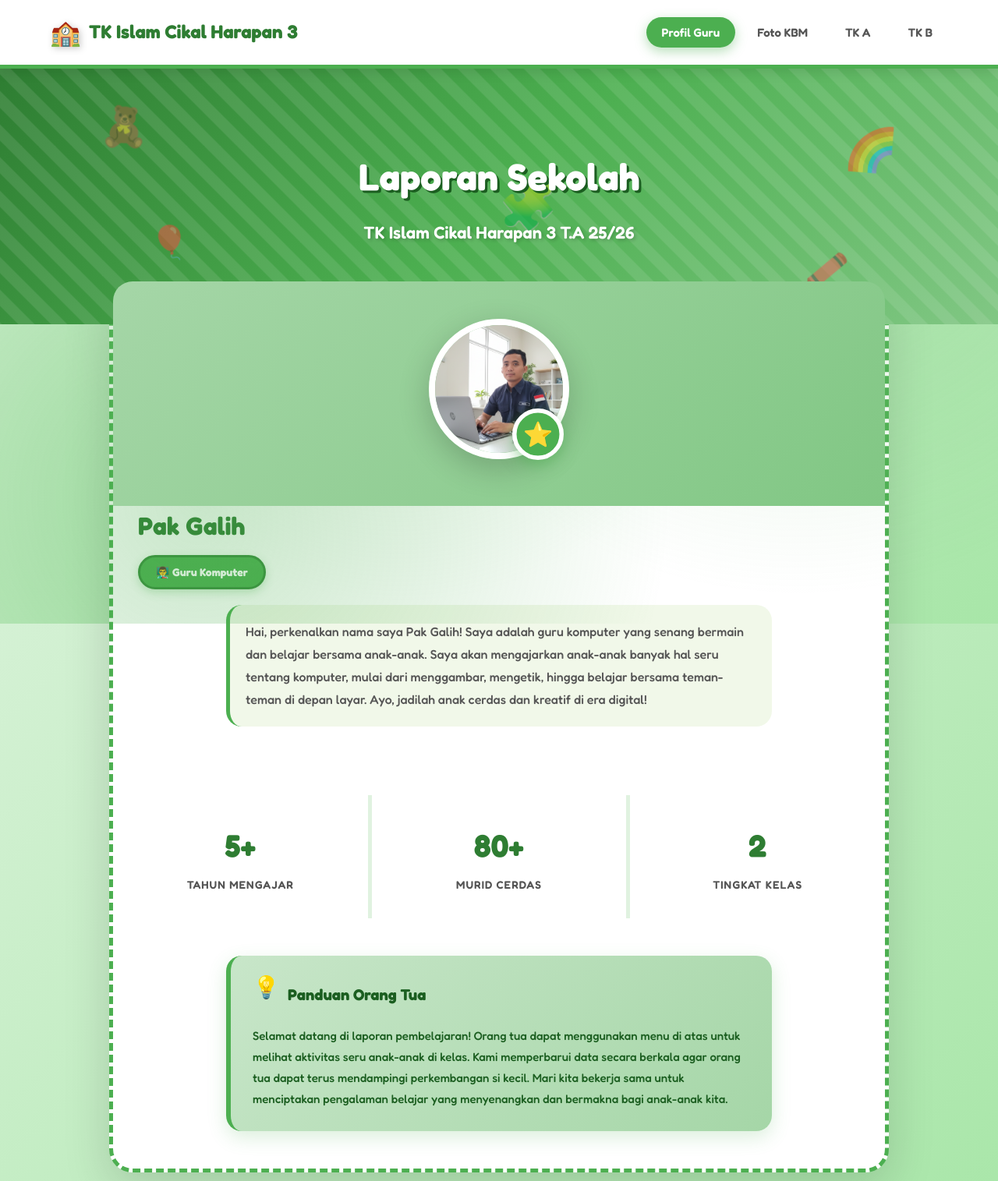
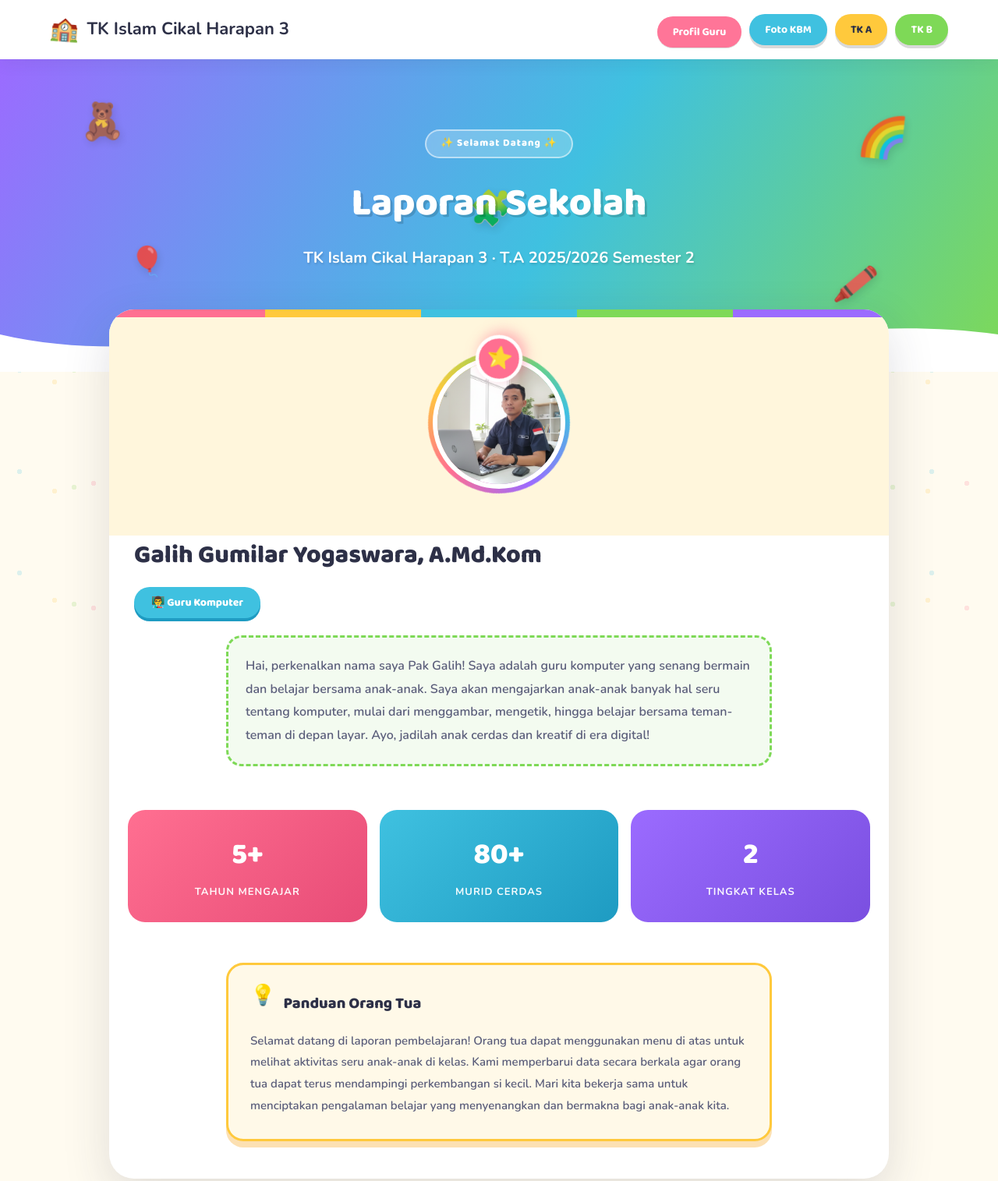
Before and after one commit to galihyogaswara/LaporanTKCikalHarapan3, a plain HTML site: page index.html in a window 1280 px wide. Shown: the top 1515 px of the page at 78% size. Drawn offline with nearby package versions, Linux system fonts and the light colour scheme.

Commit message:
Update index.html

```diff
--- a/index.html
+++ b/index.html
@@ -6,32 +6,53 @@
   <title>Profil Guru - TK Cikal Harapan 3</title>
   <link rel="preconnect" href="https://fonts.googleapis.com">
   <link rel="preconnect" href="https://fonts.gstatic.com" crossorigin>
-  <link href="https://fonts.googleapis.com/css2?family=Fredoka:wght@400;500;600;700&display=swap" rel="stylesheet">
+  <link href="https://fonts.googleapis.com/css2?family=Baloo+2:wght@500;600;700;800&family=Nunito:wght@400;600;700;800;900&display=swap" rel="stylesheet">
   <style>
-    /* ===== GLOBAL ===== */
-    * {box-sizing:border-box;margin:0;padding:0}
-    body {
-      font-family:'Fredoka', 'Comic Sans MS', 'Segoe UI', Tahoma, Geneva, Verdana, sans-serif;
-      background:linear-gradient(135deg, #d4f1d4 0%, #a8e6a8 100%);
-      background-attachment:fixed;
-      color:#333;
-      line-height:1.6;
-      scroll-behavior:smooth;
-      position:relative;
+    /* ===== TOKENS ===== */
+    :root{
+      --yellow:#FFC93C;
+      --yellow-dark:#F5A623;
+      --blue:#3FC1E0;
+      --blue-dark:#1E9BC2;
+      --pink:#FF6F91;
+      --pink-dark:#E84C77;
+      --green:#7ED957;
+      --green-dark:#4CAF50;
+      --purple:#9B6BFF;
+      --purple-dark:#7A4FE0;
+      --cream:#FFFBF0;
+      --ink:#2D3047;
+      --ink-soft:#5A5D7A;
     }
 
-    /* Floating shapes background */
+    * {box-sizing:border-box;margin:0;padding:0}
+    html{scroll-behavior:smooth}
+    body {
+      font-family:'Nunito', 'Segoe UI', Tahoma, Geneva, Verdana, sans-serif;
+      background:var(--cream);
+      color:var(--ink);
+      line-height:1.6;
+      position:relative;
+      overflow-x:hidden;
+    }
+
+    h1,h2,h3,.brand,.badge,.stat-number{
+      font-family:'Baloo 2','Fredoka','Comic Sans MS',sans-serif;
+    }
+
+    /* confetti dot background */
     body::before {
       content:"";
       position:fixed;
-      top:0;
-      left:0;
-      width:100%;
-      height:100%;
+      inset:0;
       background-image:
-        radial-gradient(circle at 20% 80%, rgba(76, 175, 80, 0.3) 0%, transparent 50%),
-        radial-gradient(circle at 80% 20%, rgba(129, 199, 132, 0.3) 0%, transparent 50%),
-        radial-gradient(circle at 40% 40%, rgba(165, 214, 167, 0.3) 0%, transparent 50%);
+        radial-gradient(circle, var(--yellow) 3px, transparent 3px),
+        radial-gradient(circle, var(--pink) 3px, transparent 3px),
+        radial-gradient(circle, var(--blue) 3px, transparent 3px),
+        radial-gradient(circle, var(--green) 3px, transparent 3px);
+      background-size: 140px 140px, 160px 160px, 130px 130px, 150px 150px;
+      background-position: 0 0, 40px 60px, 90px 20px, 20px 100px;
+      opacity:.18;
       pointer-events:none;
       z-index:0;
     }
@@ -43,8 +64,7 @@
       position:sticky;
       top:0;
       z-index:100;
-      box-shadow:0 4px 15px rgba(0,0,0,.1);
-      border-bottom:5px solid #4CAF50;
+      box-shadow:0 4px 20px rgba(45,48,71,.08);
     }
     .nav-container {
       max-width:1200px;
@@ -52,114 +72,115 @@
       display:flex;
       justify-content:space-between;
       align-items:center;
-      padding:16px 24px;
+      padding:14px 24px;
+      gap:16px;
+      flex-wrap:wrap;
     }
     .nav-brand {
-      font-size:24px;
+      font-size:22px;
       font-weight:700;
-      color:#2E7D32;
+      color:var(--ink);
       display:flex;
       align-items:center;
       gap:10px;
+      white-space:nowrap;
     }
-    .nav-brand::before {
-      content:"🏫";
-      font-size:32px;
-      filter:drop-shadow(2px 2px 4px rgba(0,0,0,0.2));
+    .nav-brand .emoji {
+      font-size:30px;
+      display:inline-block;
+      animation:wiggle 3s ease-in-out infinite;
+    }
+    @keyframes wiggle{
+      0%,100%{transform:rotate(-8deg)}
+      50%{transform:rotate(8deg)}
     }
     nav ul {
       list-style:none;
       display:flex;
-      gap:8px;
+      gap:10px;
+      flex-wrap:wrap;
     }
     nav a {
-      color:#555;
+      color:#fff;
       text-decoration:none;
-      padding:10px 20px;
+      padding:9px 20px;
       border-radius:25px;
-      font-weight:600;
-      font-size:15px;
-      transition:all .3s ease;
-      position:relative;
+      font-weight:700;
+      font-size:14px;
+      font-family:'Baloo 2',sans-serif;
+      transition:all .25s ease;
+      display:inline-block;
+      box-shadow:0 4px 0 rgba(0,0,0,.15);
     }
-    nav a:hover {
-      background:#81C784;
-      color:#fff;
-      transform:translateY(-3px) scale(1.05);
-      box-shadow:0 5px 15px rgba(129, 199, 132, 0.4);
-    }
-    nav a.active {
-      background:#4CAF50;
-      color:#fff;
-      box-shadow:0 5px 15px rgba(76, 175, 80, 0.4);
+    nav li:nth-child(1) a{background:var(--pink)}
+    nav li:nth-child(2) a{background:var(--blue)}
+    nav li:nth-child(3) a{background:var(--yellow); color:var(--ink)}
+    nav li:nth-child(4) a{background:var(--green)}
+    nav a:hover, nav a.active {
+      transform:translateY(3px);
+      box-shadow:0 1px 0 rgba(0,0,0,.15);
+      filter:brightness(1.05);
     }
 
     /* ===== HEADER ===== */
     header {
-      background:linear-gradient(135deg,#2E7D32 0%, #4CAF50 50%, #81C784 100%);
+      background:linear-gradient(120deg, var(--purple) 0%, var(--blue) 55%, var(--green) 100%);
       color:#fff;
-      padding:100px 24px;
+      padding:90px 24px 130px;
       text-align:center;
       position:relative;
       overflow:hidden;
     }
-    header::before {
-      content:"";
-      position:absolute;
-      top:-50%;
-      left:-50%;
-      width:200%;
-      height:200%;
-      background:repeating-linear-gradient(
-        45deg,
-        transparent,
-        transparent 15px,
-        rgba(255,255,255,0.1) 15px,
-        rgba(255,255,255,0.1) 30px
-      );
-      animation:moveStripes 30s linear infinite;
-    }
-    @keyframes moveStripes {
-      0% {transform:translate(0,0)}
-      100% {transform:translate(50px,50px)}
-    }
 
-    /* Floating doodles */
     .doodle {
       position:absolute;
-      font-size:50px;
-      opacity:0.5;
-      animation:float 7s ease-in-out infinite;
+      font-size:46px;
+      opacity:0.85;
+      animation:float 6s ease-in-out infinite;
+      filter:drop-shadow(2px 4px 6px rgba(0,0,0,.15));
     }
-    .doodle:nth-child(1) {top:15%;left:10%;animation-delay:0s;}
-    .doodle:nth-child(2) {top:65%;left:15%;animation-delay:1s;font-size:40px;}
-    .doodle:nth-child(3) {top:25%;right:10%;animation-delay:2s;font-size:55px;}
-    .doodle:nth-child(4) {top:75%;right:15%;animation-delay:1.5s;}
-    .doodle:nth-child(5) {top:45%;left:50%;animation-delay:0.5s;font-size:60px;}
+    .doodle:nth-child(1) {top:12%;left:8%;animation-delay:0s;}
+    .doodle:nth-child(2) {top:62%;left:13%;animation-delay:1s;font-size:36px;}
+    .doodle:nth-child(3) {top:20%;right:9%;animation-delay:2s;font-size:52px;}
+    .doodle:nth-child(4) {top:68%;right:12%;animation-delay:1.5s;}
+    .doodle:nth-child(5) {top:42%;left:47%;animation-delay:0.5s;font-size:44px;}
 
     @keyframes float {
-      0%, 100% {transform:translateY(0px) rotate(-5deg)}
-      50% {transform:translateY(-25px) rotate(5deg)}
+      0%, 100% {transform:translateY(0px) rotate(-6deg)}
+      50% {transform:translateY(-22px) rotate(6deg)}
     }
 
     .header-content {
       position:relative;
-      z-index:1;
+      z-index:2;
       max-width:800px;
       margin:0 auto;
     }
+    .eyebrow{
+      display:inline-block;
+      background:rgba(255,255,255,.22);
+      backdrop-filter:blur(4px);
+      padding:6px 18px;
+      border-radius:20px;
+      font-weight:800;
+      font-family:'Baloo 2',sans-serif;
+      font-size:13px;
+      letter-spacing:1px;
+      margin-bottom:18px;
+      border:2px solid rgba(255,255,255,.5);
+    }
     header h1 {
-      font-size:48px;
-      margin-bottom:16px;
-      font-weight:700;
+      font-size:50px;
+      margin-bottom:14px;
+      font-weight:800;
       color:#fff;
-      text-shadow:3px 3px 0px #1B5E20;
+      text-shadow:3px 3px 0px rgba(0,0,0,.15);
       animation:bounceIn 1s ease;
     }
     header p {
-      font-size:22px;
-      font-weight:600;
-      text-shadow:2px 2px 4px rgba(0,0,0,0.2);
+      font-size:20px;
+      font-weight:700;
+      text-shadow:1px 2px 3px rgba(0,0,0,.15);
       animation:bounceIn 1.2s ease;
     }
 
@@ -170,18 +191,42 @@
       100% {transform:scale(1)}
     }
 
+    .wave{
+      position:absolute;
+      bottom:-2px;
+      left:0;
+      width:100%;
+      line-height:0;
+      z-index:1;
+    }
+    .wave svg{
+      width:100%;
+      height:90px;
+      display:block;
+    }
+
     /* ===== CONTAINER ===== */
     .container {
       width:92%;
       max-width:1000px;
-      margin:-60px auto 40px;
+      margin:-80px auto 40px;
       background:#fff;
       padding:0;
-      border-radius:30px;
-      box-shadow:0 20px 60px rgba(0,0,0,.15);
+      border-radius:32px;
+      box-shadow:0 20px 60px rgba(45,48,71,.15);
       animation:slideUp 1s ease;
       overflow:hidden;
-      border:5px dashed #4CAF50;
+      position:relative;
+      z-index:3;
+    }
+    .container::before{
+      content:"";
+      display:block;
+      height:10px;
+      background:repeating-linear-gradient(90deg,
+        var(--pink) 0 8%, var(--yellow) 8% 16%, var(--blue) 16% 24%,
+        var(--green) 24% 32%, var(--purple) 32% 40%);
+      background-size:250% 100%;
     }
 
     @keyframes slideUp {
@@ -191,58 +236,58 @@
 
     /* ===== PROFILE CARD ===== */
     .profile-header {
-      background:linear-gradient(135deg,#A5D6A7 0%, #81C784 100%);
-      padding:48px 32px 32px;
+      background:#FFF6DC;
+      padding:44px 32px 28px;
       text-align:center;
       position:relative;
     }
     .profile-avatar {
       position:relative;
       display:inline-block;
-      margin-bottom:20px;
+      margin-bottom:18px;
+      border-radius:50%;
+      padding:6px;
+      background:conic-gradient(var(--pink), var(--yellow), var(--green), var(--blue), var(--purple), var(--pink));
+      animation:spin 8s linear infinite;
+    }
+    @keyframes spin{
+      to{transform:rotate(360deg)}
     }
     .profile-avatar img {
-      width:180px;
-      height:180px;
+      width:170px;
+      height:170px;
       border-radius:50%;
       object-fit:cover;
-      border:8px solid #fff;
-      box-shadow:0 12px 40px rgba(0,0,0,.2);
-      transition:all .4s ease;
-      animation:zoomIn .8s ease;
+      border:6px solid #fff;
+      display:block;
+      animation:unspin 8s linear infinite;
     }
-    .profile-avatar img:hover {
-      transform:scale(1.15) rotate(8deg);
-      box-shadow:0 16px 50px rgba(0,0,0,.3);
+    @keyframes unspin{
+      to{transform:rotate(-360deg)}
     }
     .profile-avatar::after {
       content:"⭐";
       position:absolute;
-      bottom:10px;
-      right:10px;
-      background:#4CAF50;
+      bottom:6px;
+      right:6px;
+      background:var(--pink);
       color:#fff;
-      width:50px;
-      height:50px;
+      width:46px;
+      height:46px;
       border-radius:50%;
       display:flex;
       align-items:center;
       justify-content:center;
-      font-size:28px;
-      font-weight:900;
-      border:5px solid #fff;
-      box-shadow:0 6px 16px rgba(76, 175, 80, 0.5);
+      font-size:24px;
+      border:4px solid #fff;
+      box-shadow:0 6px 14px rgba(255,111,145,.5);
       animation:pulse 2s ease infinite;
+      z-index:2;
     }
 
     @keyframes pulse {
       0%, 100% {transform:scale(1)}
-      50% {transform:scale(1.1)}
-    }
-
-    @keyframes zoomIn {
-      from{opacity:0;transform:scale(.5) rotate(-10deg)}
-      to{opacity:1;transform:scale(1) rotate(0deg)}
+      50% {transform:scale(1.12)}
     }
 
     .profile-info {
@@ -250,156 +295,135 @@
     }
     .profile-info h2 {
       font-size:32px;
-      margin-bottom:12px;
-      font-weight:700;
-      color:#2E7D32;
+      margin-bottom:14px;
+      font-weight:800;
+      color:var(--ink);
     }
     .profile-badge {
       display:inline-block;
-      background:#4CAF50;
+      background:var(--blue);
       color:#fff;
-      padding:8px 20px;
+      padding:9px 22px;
       border-radius:25px;
       font-size:14px;
-      font-weight:700;
-      margin-bottom:20px;
-      border:3px solid #388E3C;
-      box-shadow:0 4px 12px rgba(76, 175, 80, 0.3);
+      font-weight:800;
+      font-family:'Baloo 2',sans-serif;
+      margin-bottom:22px;
+      box-shadow:0 4px 0 var(--blue-dark);
     }
     .profile-description {
       font-size:16px;
-      color:#555;
+      color:var(--ink-soft);
       max-width:700px;
       margin:0 auto 24px;
-      line-height:1.8;
-      font-weight:500;
-      background:#f1f8e9;
-      padding:20px;
+      line-height:1.85;
+      font-weight:600;
+      background:#F3FBF0;
+      padding:22px;
       border-radius:20px;
-      border-left:5px solid #4CAF50;
+      border:3px dashed var(--green);
     }
 
     /* ===== STATS ===== */
     .stats {
       display:grid;
       grid-template-columns:repeat(auto-fit,minmax(200px,1fr));
-      gap:5px;
-      background:#e0f2e0;
-      margin-top:32px;
+      gap:16px;
+      padding:0 24px 8px;
     }
     .stat-item {
-      background:#fff;
-      padding:32px 20px;
+      border-radius:22px;
+      padding:28px 20px;
       text-align:center;
-      transition:all .4s ease;
-      position:relative;
+      transition:all .3s ease;
+      color:#fff;
     }
-    .stat-item::before {
-      content:"";
-      position:absolute;
-      top:0;
-      left:0;
-      right:0;
-      height:5px;
-      background:linear-gradient(90deg, #2E7D32, #4CAF50);
-      transform:scaleX(0);
-      transition:transform .4s;
-    }
-    .stat-item:hover::before {
-      transform:scaleX(1);
-    }
+    .stat-item:nth-child(1){background:linear-gradient(135deg, var(--pink), var(--pink-dark));}
+    .stat-item:nth-child(2){background:linear-gradient(135deg, var(--blue), var(--blue-dark));}
+    .stat-item:nth-child(3){background:linear-gradient(135deg, var(--purple), var(--purple-dark));}
     .stat-item:hover {
-      background:linear-gradient(135deg, #A5D6A7 0%, #81C784 100%);
-      transform:translateY(-8px) scale(1.05);
-      box-shadow:0 12px 24px rgba(76, 175, 80, 0.3);
+      transform:translateY(-8px) rotate(-1deg) scale(1.03);
+      box-shadow:0 14px 28px rgba(45,48,71,.25);
     }
     .stat-number {
-      font-size:40px;
-      font-weight:700;
-      color:#2E7D32;
-      margin-bottom:8px;
-      animation:countUp 1s ease;
-    }
-    @keyframes countUp {
-      from {opacity:0;transform:translateY(20px)}
-      to {opacity:1;transform:translateY(0)}
+      font-size:38px;
+      font-weight:800;
+      margin-bottom:6px;
     }
     .stat-label {
-      font-size:14px;
-      color:#555;
+      font-size:13px;
       text-transform:uppercase;
       letter-spacing:1px;
-      font-weight:600;
+      font-weight:700;
+      opacity:.95;
     }
 
     /* ===== INFO SECTION ===== */
     .info-section {
-      padding:48px 32px;
+      padding:44px 32px 48px;
       text-align:center;
     }
     .info-card {
-      background:linear-gradient(135deg,#C8E6C9 0%, #A5D6A7 100%);
-      border-left:6px solid #4CAF50;
+      background:#FFF9E8;
+      border:3px solid var(--yellow);
       padding:28px;
-      border-radius:20px;
+      border-radius:22px;
       max-width:700px;
       margin:0 auto;
       text-align:left;
-      box-shadow:0 8px 24px rgba(76, 175, 80, 0.2);
+      box-shadow:0 8px 0 rgba(245,166,35,.35);
       transition:all .3s;
-      animation:slideUp 1.2s ease;
     }
     .info-card:hover {
       transform:translateY(-4px);
-      box-shadow:0 12px 32px rgba(76, 175, 80, 0.3);
     }
     .info-card h3 {
       font-size:20px;
-      color:#1B5E20;
-      margin-bottom:16px;
+      color:var(--ink);
+      margin-bottom:14px;
       display:flex;
       align-items:center;
       gap:10px;
-      font-weight:700;
+      font-weight:800;
     }
-    .info-card h3::before {
-      content:"💡";
-      font-size:28px;
+    .info-card h3 .icon {
+      font-size:26px;
       animation:bounce 2s ease infinite;
     }
     @keyframes bounce {
       0%, 100% {transform:translateY(0)}
-      50% {transform:translateY(-10px)}
+      50% {transform:translateY(-8px)}
     }
     .info-card p {
-      color:#1B5E20;
+      color:var(--ink-soft);
       font-size:15px;
-      line-height:1.8;
-      font-weight:500;
+      line-height:1.85;
+      font-weight:600;
     }
 
     /* ===== FOOTER ===== */
     footer {
-      background:#1B5E20;
-      color:#ddd;
+      background:var(--ink);
+      color:#c9cae0;
       text-align:center;
       padding:40px 24px;
-      margin-top:60px;
+      margin-top:50px;
       font-size:14px;
       position:relative;
       overflow:hidden;
     }
-
     footer::before {
       content:"";
       position:absolute;
       top:0;
       left:0;
       right:0;
-      height:5px;
-      background:linear-gradient(90deg, #2E7D32, #4CAF50, #81C784, #A5D6A7);
+      height:6px;
+      background:repeating-linear-gradient(90deg,
+        var(--pink) 0 8%, var(--yellow) 8% 16%, var(--blue) 16% 24%,
+        var(--green) 24% 32%, var(--purple) 32% 40%);
+      background-size:250% 100%;
     }
-
     .footer-content {
       max-width:1000px;
       margin:0 auto;
@@ -407,48 +431,52 @@
       z-index:1;
     }
     .footer-text {
-      margin-bottom:12px;
-      font-weight:600;
+      margin-bottom:10px;
+      font-weight:700;
       font-size:16px;
+      color:#fff;
+      font-family:'Baloo 2',sans-serif;
     }
     .footer-links {
       display:flex;
       justify-content:center;
-      gap:24px;
-      margin-top:20px;
+      gap:16px;
+      margin-top:18px;
+      flex-wrap:wrap;
     }
     .footer-links a {
-      color:#aaa;
+      color:#c9cae0;
       text-decoration:none;
-      transition:.3s;
-      font-weight:600;
-      padding:8px 16px;
-      border-radius:12px;
+      transition:.25s;
+      font-weight:700;
+      padding:8px 18px;
+      border-radius:14px;
+      font-family:'Baloo 2',sans-serif;
+      font-size:13px;
     }
     .footer-links a:hover {
-      color:#fff;
-      background:#4CAF50;
+      color:var(--ink);
+      background:var(--yellow);
       transform:translateY(-2px);
     }
 
     /* ===== RESPONSIVE ===== */
     @media(max-width:768px){
-      body {
-        font-family:'Fredoka', 'Comic Sans MS', 'Segoe UI', Tahoma, Geneva, Verdana, sans-serif;
-      }
-      header h1 {font-size:36px}
-      header p {font-size:16px}
-      .nav-container {flex-direction:column;gap:16px;padding:16px}
+      header {padding:64px 20px 110px;}
+      header h1 {font-size:32px}
+      header p {font-size:15px}
+      .nav-container {flex-direction:column;gap:12px;padding:14px}
       nav ul {flex-wrap:wrap;justify-content:center}
-      .container {margin-top:-40px;border-width:3px}
-      .profile-header {padding:32px 20px 24px}
-      .profile-avatar img {width:150px;height:150px}
-      .profile-info {padding:0 20px 24px}
-      .profile-info h2 {font-size:26px}
-      .info-section {padding:32px 20px}
-      .stats {grid-template-columns:1fr 1fr}
-      .stat-number {font-size:32px}
-      .doodle {font-size:35px !important}
+      .container {margin-top:-70px}
+      .profile-header {padding:30px 18px 22px}
+      .profile-avatar img {width:140px;height:140px}
+      .profile-info {padding:0 18px 26px}
+      .profile-info h2 {font-size:24px}
+      .info-section {padding:30px 18px}
+      .stats {grid-template-columns:1fr 1fr;padding:0 16px 4px}
+      .stat-number {font-size:30px}
+      .doodle {font-size:30px !important}
+      .wave svg{height:60px}
     }
   </style>
 </head>
@@ -456,7 +484,7 @@
 
   <nav>
     <div class="nav-container">
-      <div class="nav-brand">TK Islam Cikal Harapan 3</div>
+      <div class="nav-brand"><span class="emoji">🏫</span>TK Islam Cikal Harapan 3</div>
       <ul>
         <li><a href="index.html" class="active">Profil Guru</a></li>
         <li><a href="foto_kbm.html">Foto KBM</a></li>
@@ -473,8 +501,14 @@
     <span class="doodle">🖍️</span>
     <span class="doodle">🧩</span>
     <div class="header-content">
+      <span class="eyebrow">✨ Selamat Datang ✨</span>
       <h1>Laporan Sekolah</h1>
-      <p>TK Islam Cikal Harapan 3 T.A 25/26</p>
+      <p>TK Islam Cikal Harapan 3 &middot; T.A 2025/2026 Semester 2</p>
+    </div>
+    <div class="wave">
+      <svg viewBox="0 0 1200 90" preserveAspectRatio="none">
+        <path d="M0,40 C200,90 400,0 600,40 C800,80 1000,10 1200,40 L1200,90 L0,90 Z" fill="#ffffff"/>
+      </svg>
     </div>
   </header>
 
@@ -486,7 +520,7 @@
     </div>
 
     <div class="profile-info">
-      <h2>Pak Galih</h2>
+      <h2>Galih Gumilar Yogaswara, A.Md.Kom</h2>
       <div class="profile-badge">👨‍🏫 Guru Komputer</div>
       <p class="profile-description">
        Hai, perkenalkan nama saya Pak Galih! Saya adalah guru komputer yang senang bermain dan belajar bersama anak-anak. Saya akan mengajarkan anak-anak banyak hal seru tentang komputer, mulai dari menggambar, mengetik, hingga belajar bersama teman-teman di depan layar. Ayo, jadilah anak cerdas dan kreatif di era digital!
@@ -510,7 +544,7 @@
 
     <div class="info-section">
       <div class="info-card">
-        <h3>Panduan Orang Tua</h3>
+        <h3><span class="icon">💡</span>Panduan Orang Tua</h3>
         <p>
           Selamat datang di laporan pembelajaran! Orang tua dapat menggunakan menu di atas untuk melihat aktivitas seru anak-anak di kelas. Kami memperbarui data secara berkala agar orang tua dapat terus mendampingi perkembangan si kecil. Mari kita bekerja sama untuk menciptakan pengalaman belajar yang menyenangkan dan bermakna bagi anak-anak kita.
         </p>
@@ -520,10 +554,8 @@
 
   <footer>
     <div class="footer-content">
-      <div class="footer-text">
-        <strong>© 2025 TK Islam Cikal Harapan 3</strong>
-      </div>
-      <div style="opacity:.8;margin-top:8px;font-size:13px;font-weight:500">
+      <div class="footer-text">© 2025 TK Islam Cikal Harapan 3</div>
+      <div style="opacity:.8;margin-top:6px;font-size:13px;font-weight:600">
         Dibuat dengan penuh kasih untuk anak-anak Indonesia 🎓
       </div>
       <div class="footer-links">
```
